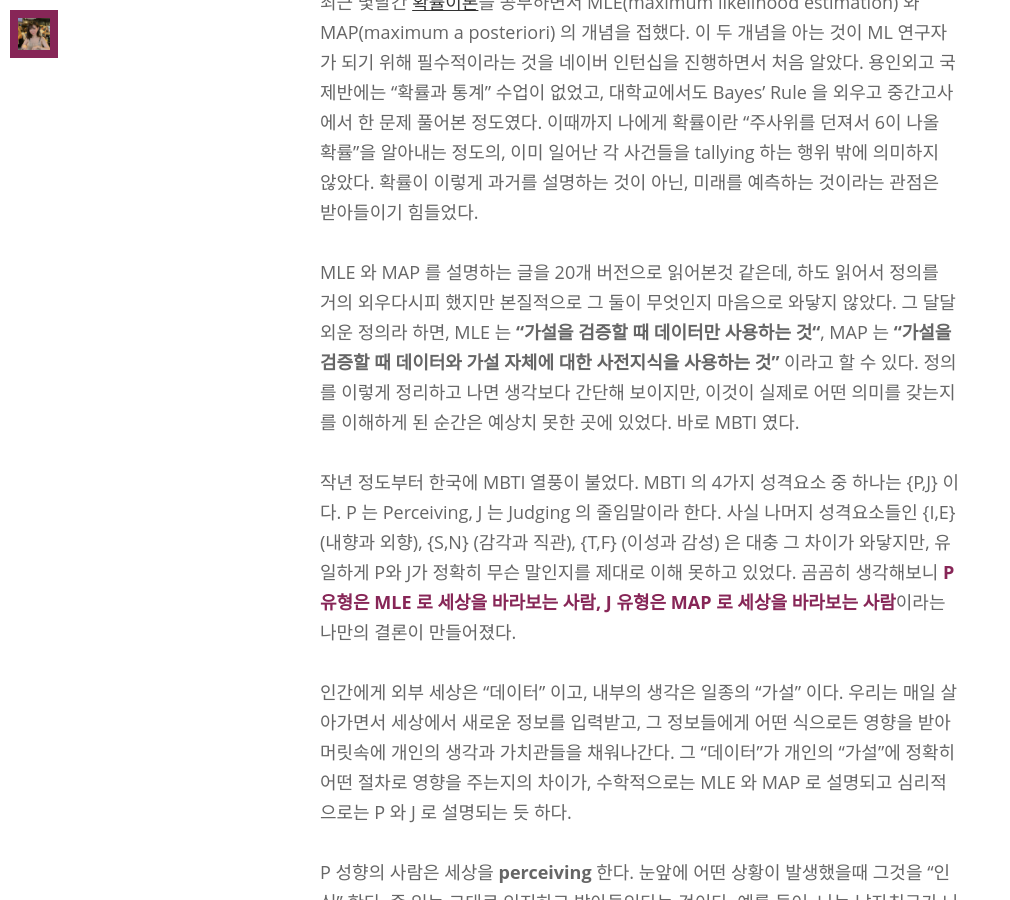
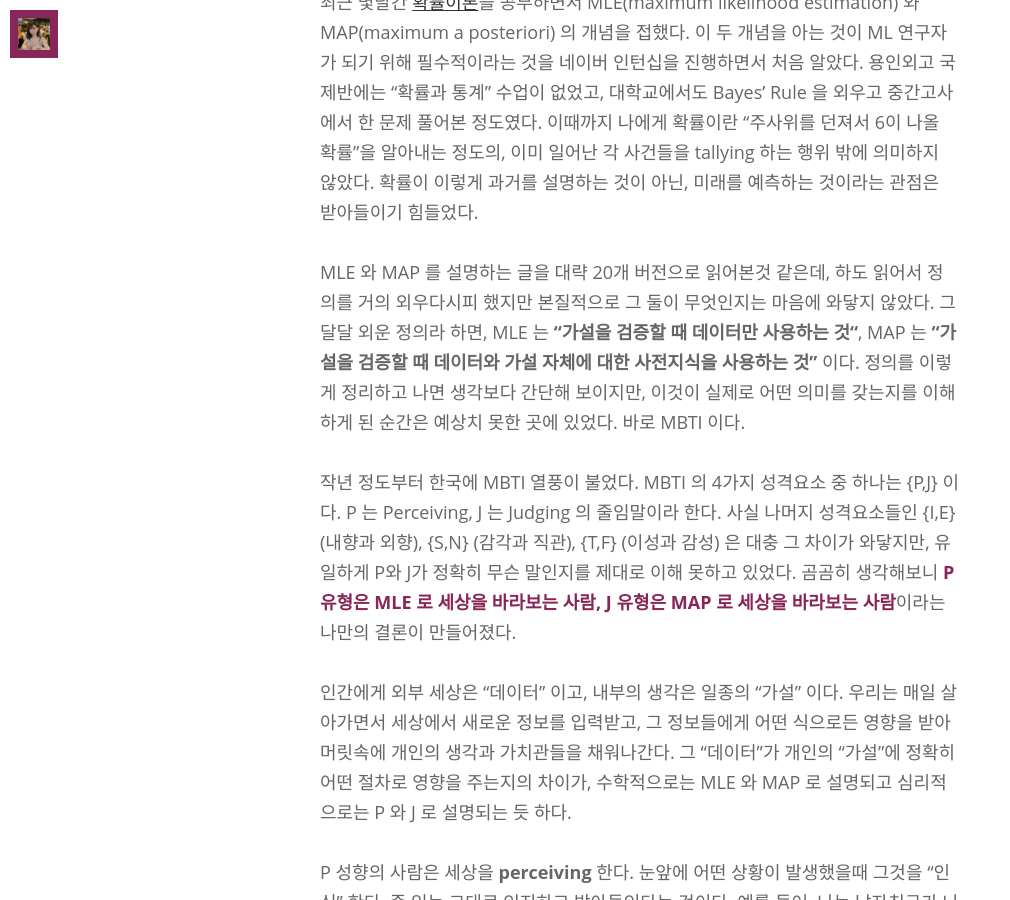
Before and after one commit to minniie/minniie.github.io, a Jekyll site: the page built from _posts/2021-08-04-post3.markdown, in a window 1280 px wide and 900 px high, scrolled down 953 px. Shown: the whole window, without its empty margins (0-1010 px from the left). Built offline with Jekyll 4.4.1, drawn with Linux system fonts in a browser that asks for light colours; nearby versions of some CDN libraries; some web fonts are replaced.

Commit message:
Update 2021-08-04-post3.markdown

```diff
--- a/_posts/2021-08-04-post3.markdown
+++ b/_posts/2021-08-04-post3.markdown
@@ -10,7 +10,7 @@ use_math: true
 
 최근 몇달간 [확률이론](https://minniie.github.io/%ED%99%95%EB%A5%A0/2021/07/27/probability.html)을 공부하면서 MLE(maximum likelihood estimation) 와 MAP(maximum a posteriori) 의 개념을 접했다. 이 두 개념을 아는 것이 ML 연구자가 되기 위해 필수적이라는 것을 네이버 인턴십을 진행하면서 처음 알았다. 용인외고 국제반에는 “확률과 통계” 수업이 없었고, 대학교에서도 Bayes’ Rule 을 외우고 중간고사에서 한 문제 풀어본 정도였다. 이때까지 나에게 확률이란 "주사위를 던져서 6이 나올 확률"을 알아내는 정도의, 이미 일어난 각 사건들을 tallying 하는 행위 밖에 의미하지 않았다. 확률이 이렇게 과거를 설명하는 것이 아닌, 미래를 예측하는 것이라는 관점은 받아들이기 힘들었다.
 
-MLE 와 MAP 를 설명하는 글을 20개 버전으로 읽어본것 같은데, 하도 읽어서 정의를 거의 외우다시피 했지만 본질적으로 그 둘이 무엇인지 마음으로 와닿지 않았다. 그 달달 외운 정의라 하면, MLE 는 **“가설을 검증할 때 데이터만 사용하는 것“**, MAP 는 **“가설을 검증할 때 데이터와 가설 자체에 대한 사전지식을 사용하는 것”** 이라고 할 수 있다. 정의를 이렇게 정리하고 나면 생각보다 간단해 보이지만, 이것이 실제로 어떤 의미를 갖는지를 이해하게 된 순간은 예상치 못한 곳에 있었다. 바로 MBTI 였다.
+MLE 와 MAP 를 설명하는 글을 대략 20개 버전으로 읽어본것 같은데, 하도 읽어서 정의를 거의 외우다시피 했지만 본질적으로 그 둘이 무엇인지는 마음에 와닿지 않았다. 그 달달 외운 정의라 하면, MLE 는 **“가설을 검증할 때 데이터만 사용하는 것“**, MAP 는 **“가설을 검증할 때 데이터와 가설 자체에 대한 사전지식을 사용하는 것”** 이다. 정의를 이렇게 정리하고 나면 생각보다 간단해 보이지만, 이것이 실제로 어떤 의미를 갖는지를 이해하게 된 순간은 예상치 못한 곳에 있었다. 바로 MBTI 이다.
 
 작년 정도부터 한국에 MBTI 열풍이 불었다. MBTI 의 4가지 성격요소 중 하나는 {P,J} 이다. P 는 Perceiving, J 는 Judging 의 줄임말이라 한다. 사실 나머지 성격요소들인 {I,E} (내향과 외향), {S,N} (감각과 직관), {T,F} (이성과 감성) 은 대충 그 차이가 와닿지만, 유일하게 P와 J가 정확히 무슨 말인지를 제대로 이해 못하고 있었다. 곰곰히 생각해보니 <span style="color:#872657; font-weight:bold;">P 유형은 MLE 로 세상을 바라보는 사람, J 유형은 MAP 로 세상을 바라보는 사람</span>이라는 나만의 결론이 만들어졌다.
 
```
